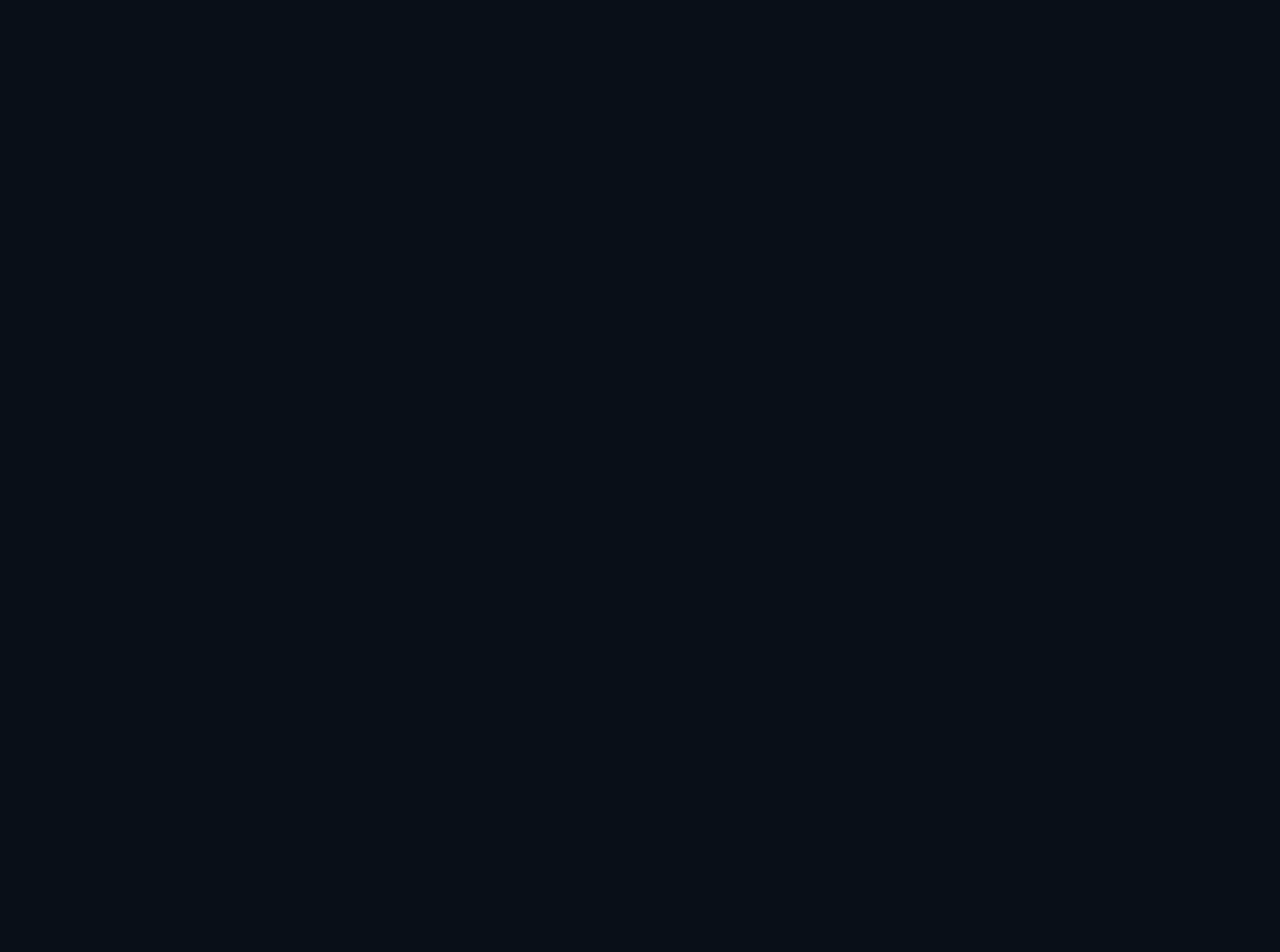
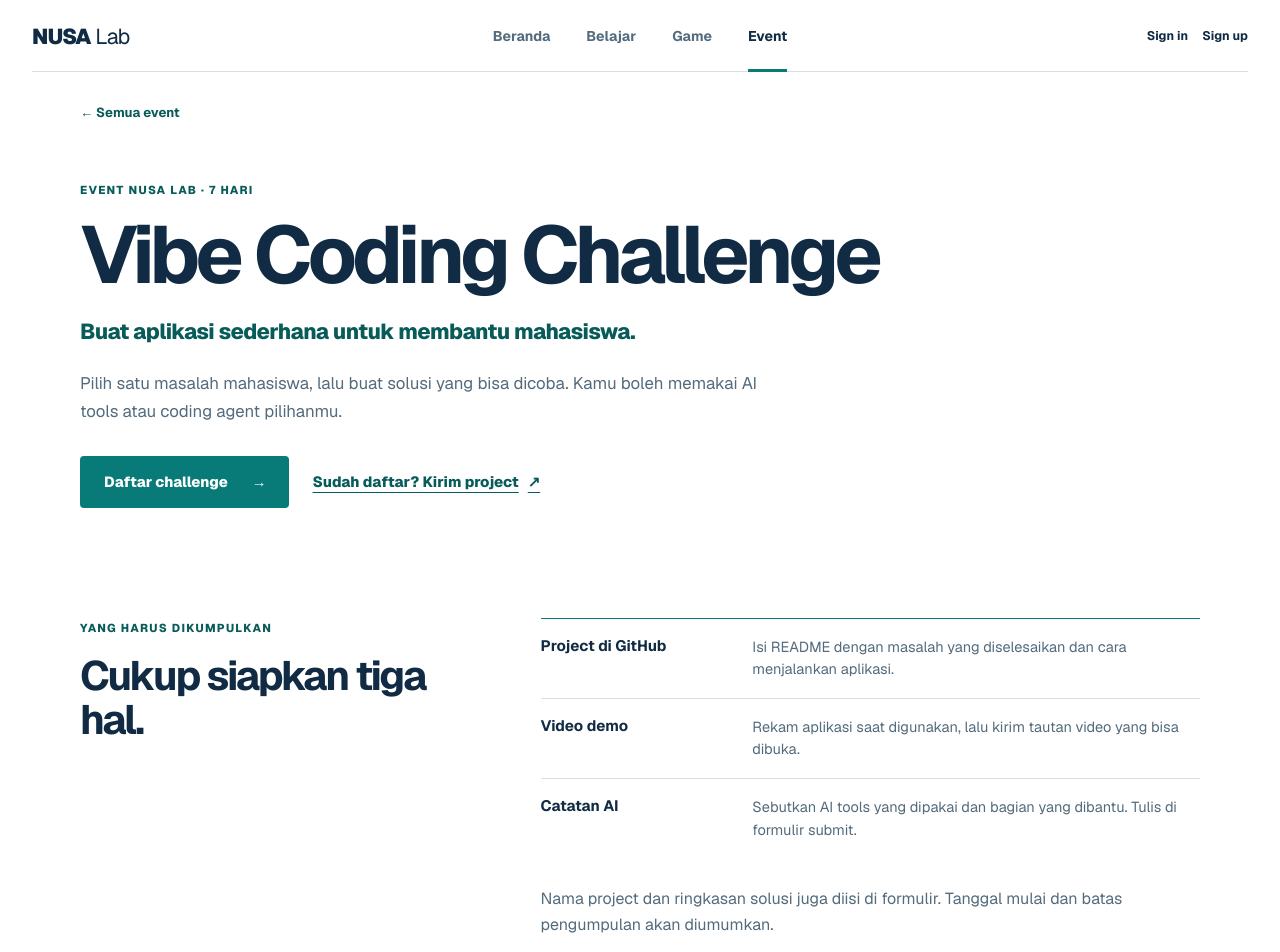
Before and after one commit to vincenttanujaya08/game-ai, a Next.js app: page /events/vibe-coding-challenge in a window 1280 px wide. Before the commit this address had no page. Shown: the top 952 px of the page. Before the commit the page ends 800 px from the top, so only its background shows below. Built offline with nearby package versions, Linux system fonts and the light colour scheme; no server answers.

Commit message:
Reopen vibe coding challenge

```diff
--- a/src/app/events/vibe-coding-challenge/page.tsx
+++ b/src/app/events/vibe-coding-challenge/page.tsx
@@ -1,75 +1,38 @@
 import Link from "next/link";
-import { redirect } from "next/navigation";
 import NusaHeader from "@/app/nusa-header";
 import landing from "@/app/landing.module.css";
 import styles from "./event.module.css";
-import { isChallengeOpen } from "./status";
 
 export const metadata = {
   title: "Vibe Coding Challenge · NUSA Lab",
   description: "Buat aplikasi sederhana untuk membantu menyelesaikan masalah mahasiswa dalam tujuh hari.",
 };
 
-const steps = [
-  { when: "Sebelum challenge dimulai", title: "Daftar", detail: "Isi data diri dan kampusmu. Sambil menunggu kickoff, coba pikirkan satu masalah mahasiswa yang ingin kamu bantu selesaikan." },
-  { when: "Hari 1", title: "Tentukan apa yang ingin kamu buat", detail: "Pilih masalahnya, siapa yang akan memakai aplikasimu, dan fitur utama yang benar-benar mereka butuhkan." },
-  { when: "Hari 1–7", title: "Mulai bikin", detail: "Gunakan coding agent pilihanmu untuk membantu mengembangkan project. Coba aplikasinya sendiri, cari bagian yang masih bermasalah, lalu perbaiki." },
-  { when: "Akhir hari ke-7", title: "Kirim projectmu", detail: "Kirim repository GitHub, video singkat yang menunjukkan aplikasimu, dan informasi tentang AI tools yang kamu gunakan." },
-  { when: "Setelah challenge selesai", title: "Review project", detail: "Tim NUSA Lab akan melihat aplikasi yang dibuat, cara kamu menyelesaikan masalah, serta proses pengerjaannya. Jadwal pengumuman hasil akan diinformasikan setelah periode pengumpulan berakhir." },
-];
-
-const deliverables = [
-  { title: "Repository GitHub", detail: "Sertakan kode project dan README yang menjelaskan masalah yang ingin diselesaikan, cara menjalankan aplikasi, AI tools yang digunakan, bagaimana AI membantumu, dan keputusan penting yang kamu ambil." },
-  { title: "Video demo singkat", detail: "Tunjukkan cara kerja aplikasimu dan bagian utama yang sudah berhasil kamu buat." },
-];
-
 export default function ChallengePage() {
-  if (!isChallengeOpen) redirect("/events");
-
   return <main className={landing.shell} data-nusa-theme="light">
     <NusaHeader active="event" />
     <div className={styles.page}>
       <Link className={styles.back} href="/events">← Semua event</Link>
-
       <header className={styles.hero}>
         <p className={styles.eyebrow}>EVENT NUSA LAB · 7 HARI</p>
         <h1>Vibe Coding Challenge</h1>
-        <p className={styles.tagline}>Punya ide? Coba wujudkan dalam 7 hari.</p>
-        <p className={styles.heroDescription}>Pilih masalah yang dekat dengan kehidupan mahasiswa, lalu buat aplikasi sederhana untuk membantu menyelesaikannya. Kamu bebas memakai coding agent apa pun selama kamu tetap memahami apa yang kamu buat dan bisa menceritakan proses di baliknya.</p>
+        <p className={styles.tagline}>Buat aplikasi sederhana untuk membantu mahasiswa.</p>
+        <p className={styles.heroDescription}>Pilih satu masalah mahasiswa, lalu buat solusi yang bisa dicoba. Kamu boleh memakai AI tools atau coding agent pilihanmu.</p>
         <div className={styles.actions}>
-          <Link className={landing.primaryAction} href="/events/vibe-coding-challenge/register">Daftar event <span aria-hidden="true">→</span></Link>
+          <Link className={landing.primaryAction} href="/events/vibe-coding-challenge/register">Daftar challenge <span aria-hidden="true">→</span></Link>
           <Link className={styles.textLink} href="/events/vibe-coding-challenge/submit">Sudah daftar? Kirim project <span aria-hidden="true">↗</span></Link>
         </div>
       </header>
 
-      <dl className={styles.facts}>
-        <div><dt>Siapa yang bisa ikut?</dt><dd>Mahasiswa dari kampus mana pun.</dd></div>
-        <div><dt>Durasi</dt><dd>7 hari sejak kickoff.</dd></div>
-        <div><dt>Jadwal</dt><dd>Tanggal mulai dan batas pengumpulan akan diumumkan.</dd></div>
-      </dl>
-
-      <section className={styles.section} aria-labelledby="brief-title">
-        <div><p className={styles.kicker}>Tentang challenge ini</p><h2 id="brief-title">Mulai dari masalah yang kamu temui sehari-hari.</h2></div>
-        <div className={styles.sectionBody}>
-          <p>Cari satu hal yang menurutmu bisa dibuat lebih mudah untuk mahasiswa. Bisa soal mengatur tugas, mencari informasi kampus, belajar bareng, atau masalah lain yang menurutmu menarik untuk diselesaikan.</p>
-          <p>Tidak perlu membuat aplikasi yang besar. Yang penting, idenya jelas, aplikasinya bisa dicoba, dan kamu tahu kenapa kamu membuatnya seperti itu.</p>
-          <p>Kami juga ingin melihat bagaimana kamu menggunakan AI selama proses pengerjaan: mulai dari menyusun ide, membuat aplikasi, menguji hasilnya, sampai memperbaiki bagian yang belum sesuai.</p>
-        </div>
-      </section>
-
-      <section className={styles.section} aria-labelledby="timeline-title">
-        <div><p className={styles.kicker}>Alur challenge</p><h2 id="timeline-title">Dari ide sampai jadi project.</h2></div>
-        <ol className={styles.timeline}>{steps.map((step) => <li key={step.when} data-reveal-on-scroll>
-          <span className={styles.when}>{step.when}</span>
-          <div><h3>{step.title}</h3><p>{step.detail}</p></div>
-        </li>)}</ol>
-      </section>
-
       <section className={styles.section} aria-labelledby="deliverables-title">
-        <div><p className={styles.kicker}>Yang perlu dikumpulkan</p><h2 id="deliverables-title">Tunjukkan apa yang kamu buat dan bagaimana kamu membuatnya.</h2></div>
+        <div><p className={styles.kicker}>Yang harus dikumpulkan</p><h2 id="deliverables-title">Cukup siapkan tiga hal.</h2></div>
         <div>
-          <p className={styles.sectionIntro}>Saat mengirim project, sertakan:</p>
-          <ul className={styles.deliverables}>{deliverables.map((item) => <li key={item.title} data-reveal-on-scroll><strong>{item.title}</strong><span>{item.detail}</span></li>)}</ul>
+          <ol className={styles.deliverables}>
+            <li><strong>Project di GitHub</strong><span>Isi README dengan masalah yang diselesaikan dan cara menjalankan aplikasi.</span></li>
+            <li><strong>Video demo</strong><span>Rekam aplikasi saat digunakan, lalu kirim tautan video yang bisa dibuka.</span></li>
+            <li><strong>Catatan AI</strong><span>Sebutkan AI tools yang dipakai dan bagian yang dibantu. Tulis di formulir submit.</span></li>
+          </ol>
+          <p className={styles.sectionIntro}>Nama project dan ringkasan solusi juga diisi di formulir. Tanggal mulai dan batas pengumpulan akan diumumkan.</p>
           <Link className={styles.textLink} href="/events/vibe-coding-challenge/submit">Kirim project <span aria-hidden="true">→</span></Link>
         </div>
       </section>
--- a/src/app/events/vibe-coding-challenge/status.ts
+++ b/src/app/events/vibe-coding-challenge/status.ts
@@ -1 +1 @@
-export const isChallengeOpen = false;
+export const isChallengeOpen = true;
```
Also changed, not shown: src/app/events/page.tsx (+5 -4 lines).
